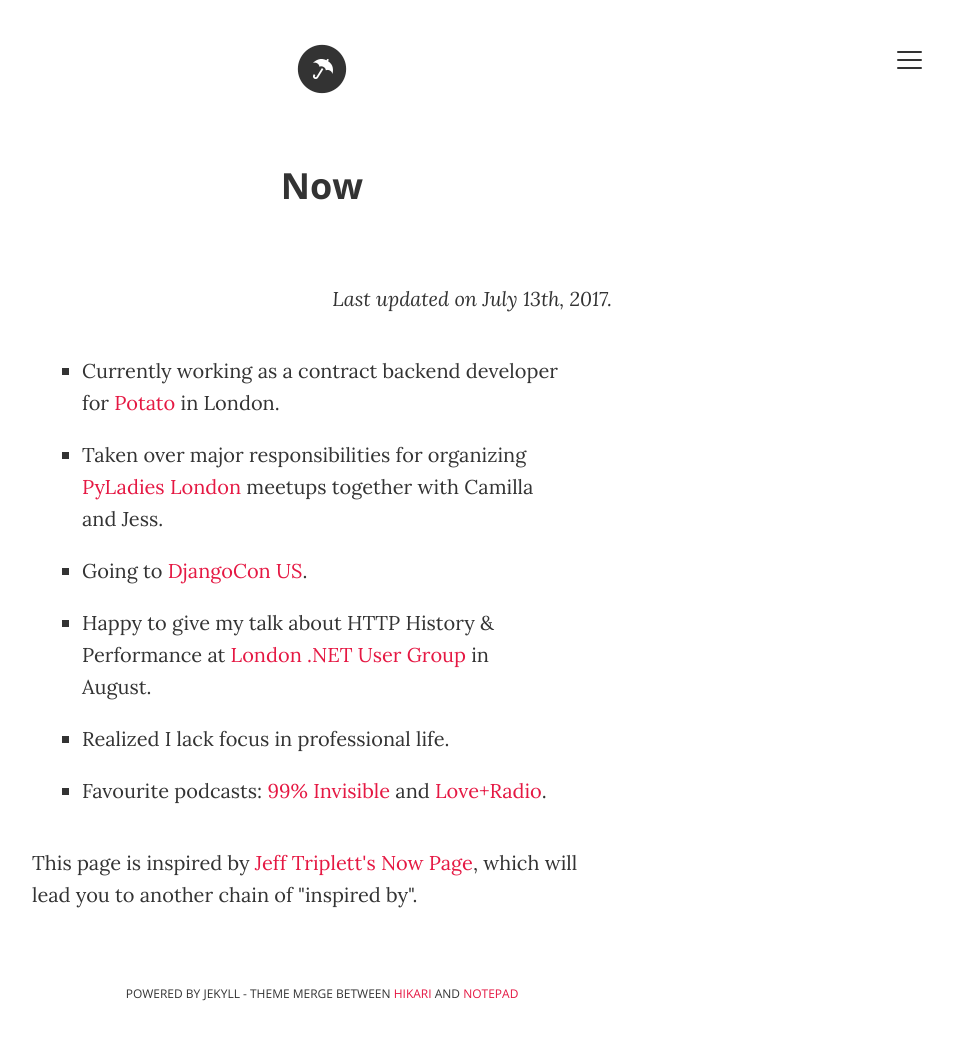
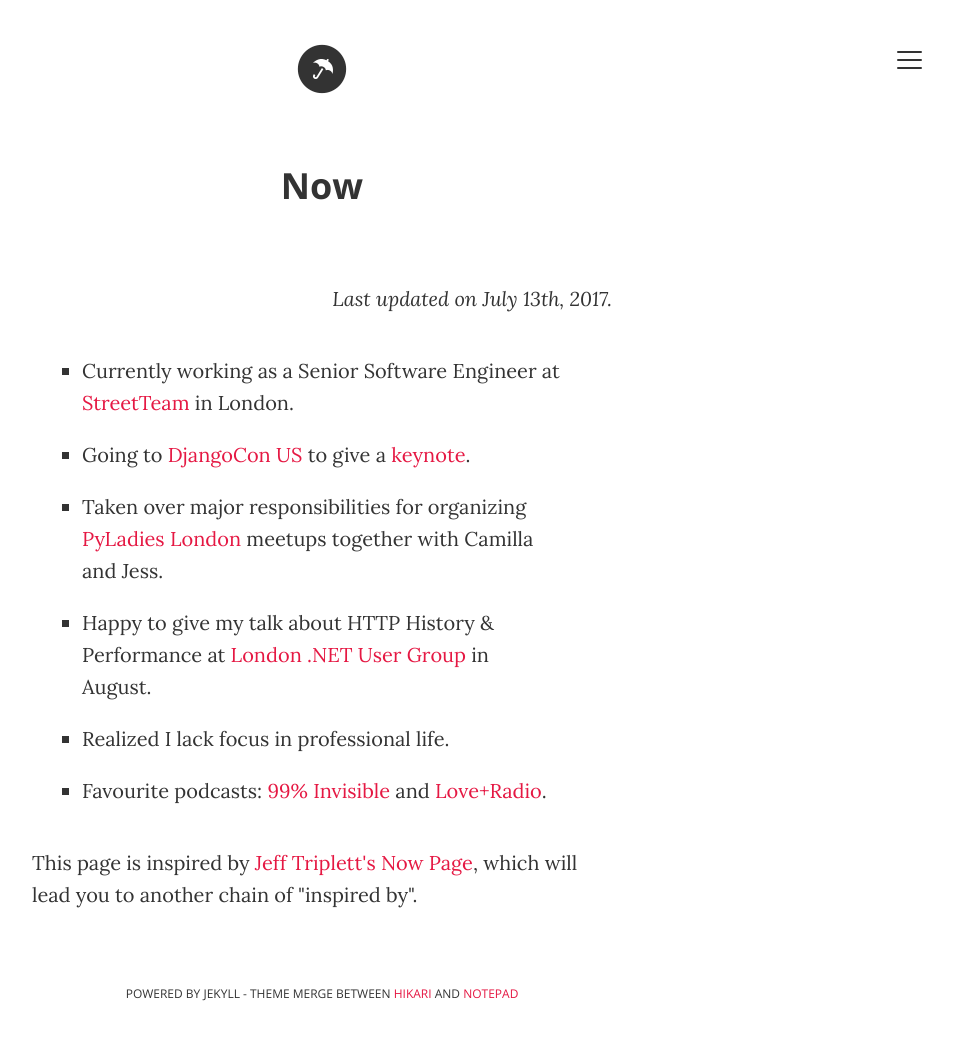
Before and after one commit to ana-balica/ana-balica.github.io, a Jekyll site: the page built from now.html, in a window 1280 px wide. Shown: the whole page, without its empty margins (318-1271 px from the left). Built offline with Jekyll 4.4.1, drawn with Linux system fonts in a browser that asks for light colours; comment, search, counter and statistics services are not loaded.

Commit message:
Update now page

```diff
--- a/now.html
+++ b/now.html
@@ -8,9 +8,9 @@ description: "What I'm doing now"
   <h1>Now</h1>
   <p class="last-updated"><em>Last updated on July 13th, 2017.</em></p>
   <ul class="now-list">
-      <li>Currently working as a contract backend developer for <a href='https://p.ota.to' target='_blank'>Potato</a> in London.</li>
+      <li>Currently working as a Senior Software Engineer at <a href='https://getstreetteam.com/' target='_blank'>StreetTeam</a> in London.</li>
+      <li>Going to <a href="https://2017.djangocon.us/">DjangoCon US</a> to give a <a href="https://2017.djangocon.us/talks/keynote-2/">keynote</a>.</li>
       <li>Taken over major responsibilities for organizing <a href="https://www.meetup.com/PyLadiesLondon/">PyLadies London</a> meetups together with Camilla and Jess.</li>
-      <li>Going to <a href="https://2017.djangocon.us/">DjangoCon US</a>.</li>
       <li>Happy to give my talk about HTTP History & Performance at <a href="https://www.meetup.com/London-NET-User-Group/events/240966132/">London .NET User Group</a> in August.</li>
       <li>Realized I lack focus in professional life.</li>
       <li>Favourite podcasts: <a href="http://99percentinvisible.org/">99% Invisible</a> and <a href="http://loveandradio.org/">Love+Radio</a>.</li>
```
